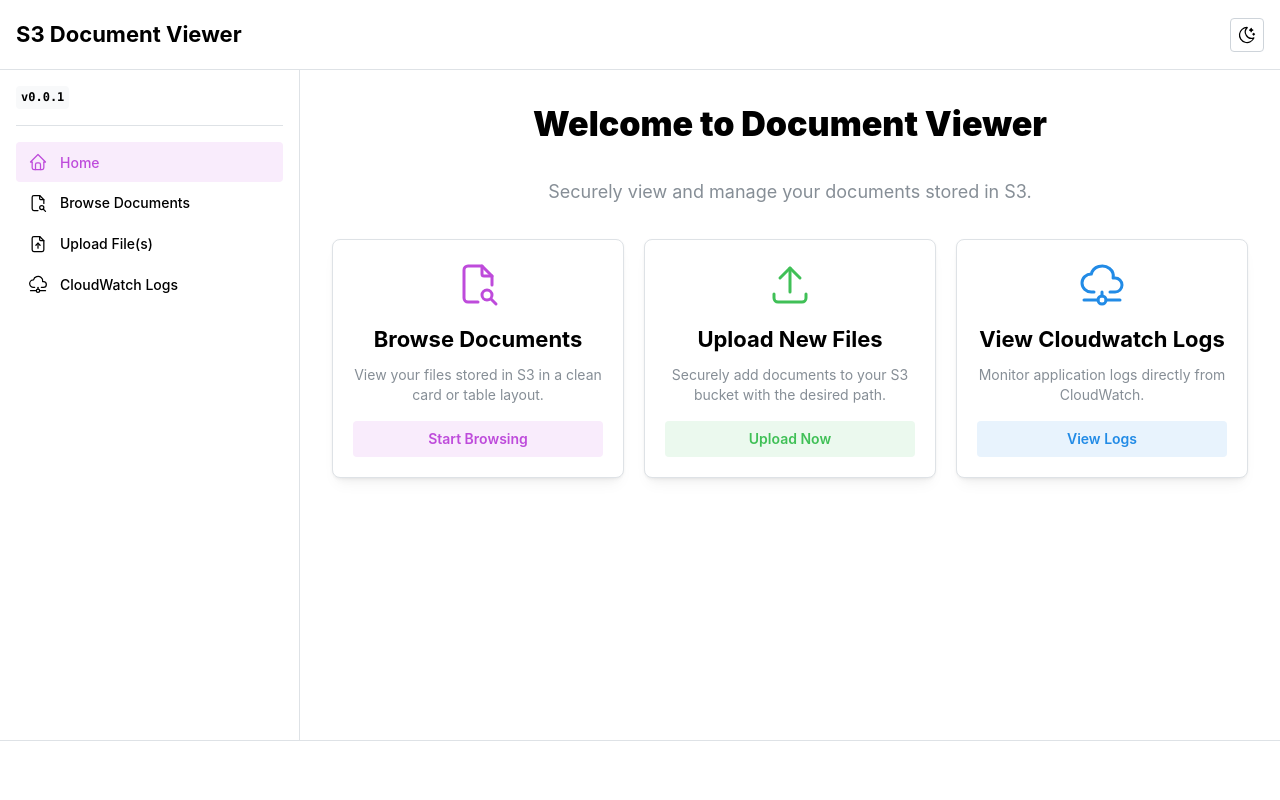
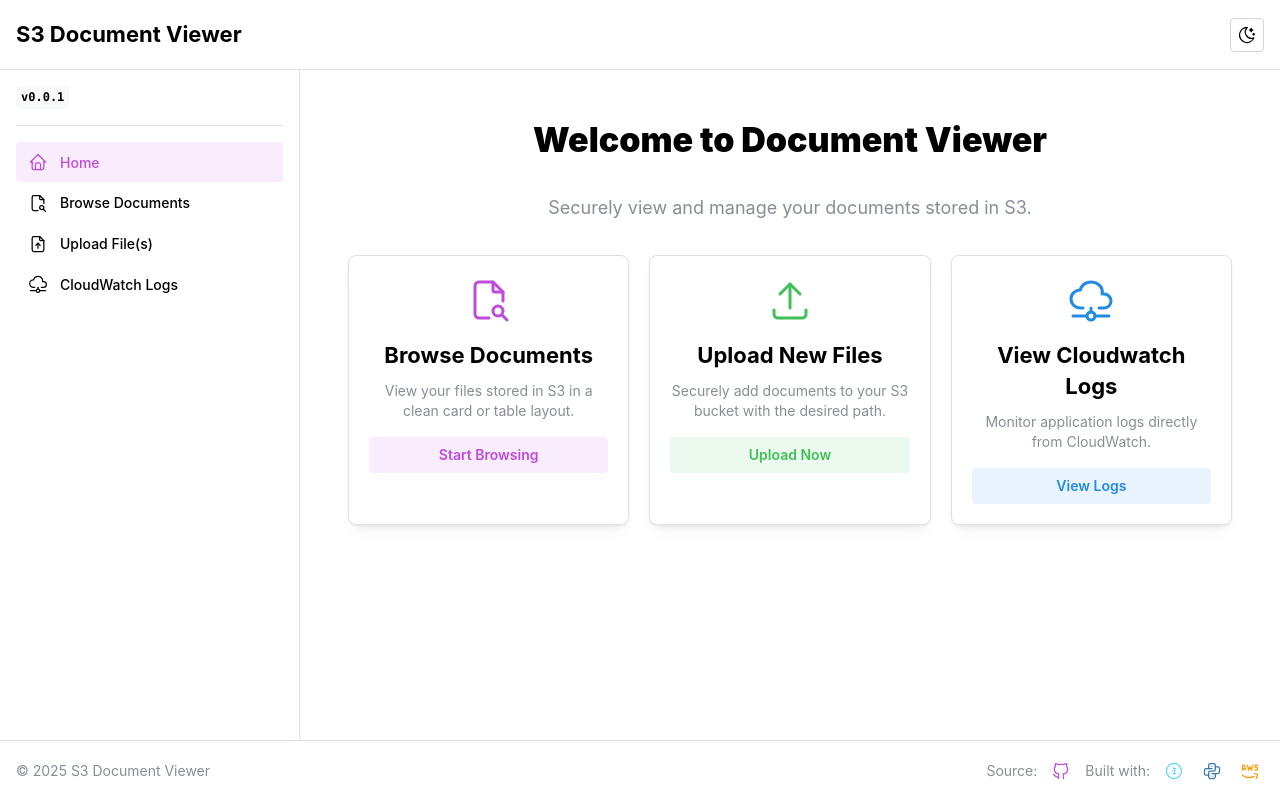
Before and after one commit to nsledford22/s3-file-viewer, a React (Vite) app in the folder frontend/: page / in a window 1280 px wide. Built offline with nearby package versions, Linux system fonts and the light colour scheme; no server answers.

Commit message:
final touches

```diff
--- a/frontend/package.json
+++ b/frontend/package.json
@@ -22,6 +22,7 @@
     "react-dom": "^19.2.0",
     "react-pdf": "^10.2.0",
     "react-router-dom": "^7.11.0",
+    "react-syntax-highlighter": "^16.1.0",
     "xlsx": "https://cdn.sheetjs.com/xlsx-0.20.3/xlsx-0.20.3.tgz"
   },
   "devDependencies": {
@@ -29,6 +30,7 @@
     "@types/node": "^24.10.1",
     "@types/react": "^19.2.5",
     "@types/react-dom": "^19.2.3",
+    "@types/react-syntax-highlighter": "^15.5.13",
     "@vitejs/plugin-react-swc": "^4.2.2",
     "eslint": "^9.39.1",
     "eslint-plugin-react-hooks": "^7.0.1",
--- a/frontend/src/components/Layout.tsx
+++ b/frontend/src/components/Layout.tsx
@@ -1,9 +1,15 @@
 // src/components/Layout.tsx
 import React from 'react';
-import { AppShell, Group, Title, ActionIcon, useMantineColorScheme } from '@mantine/core';
-import { IconSun, IconMoonStars } from '@tabler/icons-react';
+import { AppShell, Group, Title, ActionIcon, Text, useMantineColorScheme } from '@mantine/core';
+import {
+  IconSun,
+  IconMoonStars,
+  IconBrandGithub,
+  IconBrandMantine,
+  IconBrandPython,
+  IconBrandAws
+} from '@tabler/icons-react';
 import { Navbar } from './Navbar';
-// import { Footer } from './Footer';
 
 interface LayoutProps {
   children: React.ReactNode;
@@ -15,22 +21,21 @@ export function Layout({ children }: LayoutProps) {
 
   return (
     <AppShell
-      header={{ height: 70, offset: true }}
+      header={{ height: 70 }}
       navbar={{
         width: 300,
-        breakpoint: 0, // always visible
+        breakpoint: 'sm',
       }}
       footer={{ height: 60 }}
-      padding={0}
+      padding="md"
     >
       {/* Header */}
       <AppShell.Header p="md">
-        <Group justify="space-between" h="100%">
+        <Group justify="space-between" h="100%" align="center">
           <Title order={3} fw={700}>
             S3 Document Viewer
           </Title>
 
-          <Group>
           <ActionIcon
             variant="default"
             size="lg"
@@ -40,7 +45,6 @@ export function Layout({ children }: LayoutProps) {
             {isDark ? <IconSun size={20} stroke={1.5} /> : <IconMoonStars size={20} stroke={1.5} />}
           </ActionIcon>
         </Group>
-        </Group>
       </AppShell.Header>
 
       {/* Navbar */}
@@ -48,14 +52,70 @@ export function Layout({ children }: LayoutProps) {
         <Navbar />
       </AppShell.Navbar>
 
-      {/* Main Content – THIS is where your routes MUST render */}
+      {/* Main Content */}
       <AppShell.Main>
-        {children}  {/* ← Routes and pages go here */}
+        {children}
       </AppShell.Main>
 
       {/* Footer */}
       <AppShell.Footer p="md">
-        {/* <Footer /> */}
+        <Group justify="space-between" align="center" h="100%">
+          <Text size="sm" c="dimmed">
+            © 2025 S3 Document Viewer
+          </Text>
+
+          <Group gap="xs">
+            <Text size="sm" c="dimmed">
+              Source:
+            </Text>
+            <ActionIcon
+              component="a"
+              href="https://github.com/nsledford22"
+              target="_blank"
+              rel="noopener noreferrer"
+              variant="subtle"
+              title="View source on GitHub"
+            >
+              <IconBrandGithub size={20} stroke={1.5} />
+            </ActionIcon>
+
+            <Text size="sm" c="dimmed">
+              Built with:
+            </Text>
+
+            <ActionIcon
+              component='a'
+              href='https://mantine.dev/'
+              target='_blank'
+              rel='noopener noreferrer'
+              variant="subtle"
+              title="Mantine"
+            >
+              <IconBrandMantine size={20} color="#61DAFB" stroke={1.5} />
+            </ActionIcon>
+
+            <ActionIcon
+              component='a'
+              href='https://fastapi.tiangolo.com/'
+              target='_blank'
+              rel='noopener noreferrer'
+              variant="subtle"
+              title="FastAPI / Python"
+            >
+              <IconBrandPython size={20} color="#3776AB" stroke={1.5} />
+            </ActionIcon>
+            <ActionIcon
+              component='a'
+              href='https://aws.amazon.com/'
+              target='_blank'
+              rel='noopener noreferrer'
+              variant="subtle"
+              title="AWS"
+            >
+              <IconBrandAws size={20} color="#FF9900" stroke={1.5} />
+            </ActionIcon>
+          </Group>
+        </Group>
       </AppShell.Footer>
     </AppShell>
   );
--- a/frontend/src/pages/BrowseDocuments.tsx
+++ b/frontend/src/pages/BrowseDocuments.tsx
@@ -38,9 +38,21 @@ import {
   IconFileTypeDocx,
   IconChevronRight,
   IconTrash,
+  IconBrandPython,
+  IconBrandHtml5,
+  IconBrandCss3,
+  IconBrandJavascript,
+  IconBrandTypescript,
+  IconJson,
+  IconFileText,
+  IconSql
 } from '@tabler/icons-react';
 import * as XLSX from 'xlsx';
 import mammoth from 'mammoth';
+import SyntaxHighlighter from 'react-syntax-highlighter';
+import atomOneDark from 'react-syntax-highlighter/dist/esm/styles/hljs/atom-one-dark';
+import atomOneLight from 'react-syntax-highlighter/dist/esm/styles/hljs/atom-one-light';
+import { useMantineColorScheme } from '@mantine/core';
 
 const API_BASE_URL = import.meta.env.VITE_API_URL;
 
@@ -49,6 +61,7 @@ interface S3File {
   name: string;
   size: number;
   last_modified: string;
+  rawContent?: string; // For code files
 }
 
 interface S3Folder {
@@ -56,28 +69,54 @@ interface S3Folder {
   name: string;
 }
 
-const getFileType = (filename: string): 'pdf' | 'docx' | 'doc' | 'excel' | 'csv' | 'other' => {
+const getFileType = (filename: string): 'pdf' | 'docx' | 'doc' | 'excel' | 'csv' | 'code' | 'other' => {
   const ext = filename.toLowerCase().split('.').pop() || '';
   if (ext === 'pdf') return 'pdf';
   if (ext === 'docx') return 'docx';
   if (ext === 'doc') return 'doc';
   if (['xlsx', 'xls'].includes(ext)) return 'excel';
   if (ext === 'csv') return 'csv';
+  if (['html', 'htm', 'js', 'jsx', 'ts', 'tsx', 'css', 'json', 'xml', 'yaml', 'yml', 'txt', 'md', 'py', 'java', 'sh', 'sql', 'log'].includes(ext)) return 'code';
   return 'other';
 };
 
 const getFileIcon = (filename: string, size: number = 20) => {
-  const type = getFileType(filename);
+  const ext = filename.toLowerCase().split('.').pop() || '';
 
-  switch (type) {
+  switch (ext) {
     case 'pdf':
       return <IconFileTypePdf size={size} color="#ED2224" />;
-    case 'excel':
+    case 'xlsx':
+    case 'xls':
       return <IconFileTypeXls size={size} color="#008000" />;
     case 'csv':
       return <IconFileTypeCsv size={size} color="#008040" />;
     case 'docx':
+    case 'doc':
       return <IconFileTypeDocx size={size} color="#00A2ED" />;
+
+    // Code/Text files
+    case 'html':
+    case 'htm':
+      return <IconBrandHtml5 size={size} color="#E34F26" />;
+    case 'css':
+      return <IconBrandCss3 size={size} color="#1572B6" />;
+    case 'js':
+    case 'jsx':
+      return <IconBrandJavascript size={size} color="#F7DF1E" />;
+    case 'ts':
+    case 'tsx':
+      return <IconBrandTypescript size={size} color="#3178C6" />;
+    case 'py':
+      return <IconBrandPython size={size} color="#3776AB" />;
+    case 'json':
+      return <IconJson size={size} color="#F7DF1E" />;
+    case 'txt':
+    case 'log':
+    case 'md':
+      return <IconFileText size={size} color="#7950F2" />;
+    case 'sql':
+      return <IconSql size={size} color="#F29111" />;
     default:
       return <IconFile size={size} color="gray" />;
   }
@@ -94,16 +133,19 @@ const getItemsPerPage = (density: number): number => {
 };
 
 export function BrowseDocuments() {
+  const { colorScheme } = useMantineColorScheme();
+  const isDark = colorScheme === 'dark';
+
   const [viewMode, setViewMode] = useState<'cards' | 'table'>('cards');
   const [searchQuery, setSearchQuery] = useState('');
   const [currentPage, setCurrentPage] = useState(1);
   const [files, setFiles] = useState<S3File[]>([]);
   const [folders, setFolders] = useState<S3Folder[]>([]);
-  const [currentPrefix, setCurrentPrefix] = useState(''); // Root = bucket root
+  const [currentPrefix, setCurrentPrefix] = useState('');
   const [loading, setLoading] = useState(true);
   const [error, setError] = useState<string | null>(null);
   const [selectedFile, setSelectedFile] = useState<S3File | null>(null);
-  const [previewContent, setPreviewContent] = useState<'loading' | 'iframe' | 'word' | 'spreadsheet' | 'error'>('loading');
+  const [previewContent, setPreviewContent] = useState<'loading' | 'iframe' | 'word' | 'spreadsheet' | 'code' | 'error'>('loading');
   const [wordHtml, setWordHtml] = useState<string>('');
   const [sheetData, setSheetData] = useState<any[][]>([]);
   const [density, setDensity] = useState(4);
@@ -145,7 +187,7 @@ export function BrowseDocuments() {
     }
   }, [selectedBucket]);
 
-  // Breadcrumbs: bucket as root
+  // Breadcrumbs
   const breadcrumbItems = currentPrefix
     .split('/')
     .filter(Boolean)
@@ -242,6 +284,17 @@ export function BrowseDocuments() {
 
       const blob = await response.blob();
       const arrayBuffer = await blob.arrayBuffer();
+      const textDecoder = new TextDecoder('utf-8');
+      const textContent = textDecoder.decode(arrayBuffer);
+
+      const ext = file.name.toLowerCase().split('.').pop() || '';
+      const codeExtensions = ['html', 'htm', 'js', 'jsx', 'ts', 'tsx', 'css', 'json', 'xml', 'yaml', 'yml', 'txt', 'md', 'py', 'java', 'sh', 'sql', 'log'];
+
+      if (codeExtensions.includes(ext)) {
+        (file as any).rawContent = textContent;
+        setPreviewContent('code');
+        return;
+      }
 
       const type = getFileType(file.name);
 
@@ -287,7 +340,6 @@ export function BrowseDocuments() {
         icon: <IconTrash size={18} />,
       });
 
-      // Refresh current folder
       const refreshed = await fetch(
         `${API_BASE_URL}/list_files?bucket_name=${encodeURIComponent(selectedBucket!)}&prefix=${encodeURIComponent(currentPrefix)}`
       );
@@ -373,7 +425,7 @@ export function BrowseDocuments() {
         Browse Documents
       </Title>
 
-      {/* Top Controls: Bucket + Search + Density (inline) */}
+      {/* Top Controls: Bucket + Search + Density */}
       <Group justify="space-between" align="end" mb="xl" wrap="wrap">
         <Select
           placeholder="Select bucket..."
@@ -416,7 +468,6 @@ export function BrowseDocuments() {
 
       {/* Pagination */}
       <Group justify="flex-end" align="center" mb="xl" wrap="nowrap">
-
         {totalPages > 1 && (
           <Pagination
             total={totalPages}
@@ -655,6 +706,50 @@ export function BrowseDocuments() {
             {(() => {
               if (!selectedFile) return null;
 
+              const ext = selectedFile.name.toLowerCase().split('.').pop() || '';
+              const codeExtensions = ['html', 'htm', 'js', 'jsx', 'ts', 'tsx', 'css', 'json', 'xml', 'yaml', 'yml', 'txt', 'md', 'py', 'java', 'sh', 'sql', 'log'];
+
+              if (codeExtensions.includes(ext)) {
+                const languageMap: Record<string, string> = {
+                  js: 'javascript',
+                  jsx: 'javascript',
+                  ts: 'typescript',
+                  tsx: 'typescript',
+                  html: 'html',
+                  htm: 'html',
+                  json: 'json',
+                  css: 'css',
+                  xml: 'xml',
+                  yaml: 'yaml',
+                  yml: 'yaml',
+                  md: 'markdown',
+                  py: 'python',
+                  sh: 'bash',
+                  sql: 'sql',
+                };
+
+                const language = languageMap[ext] || 'text';
+
+                return (
+                  <ScrollArea h="100%">
+                    <SyntaxHighlighter
+                      language={language}
+                      style={isDark ? atomOneDark : atomOneLight}
+                      showLineNumbers
+                      wrapLines
+                      customStyle={{
+                        margin: 0,
+                        borderRadius: 'var(--mantine-radius-md)',
+                        padding: '1.5rem',
+                        fontSize: '14px',
+                      }}
+                    >
+                      {(selectedFile as any).rawContent || '// Unable to display content'}
+                    </SyntaxHighlighter>
+                  </ScrollArea>
+                );
+              }
+
               const type = getFileType(selectedFile.name);
 
               if (previewContent === 'iframe' || type === 'pdf' || type === 'other') {
@@ -745,7 +840,7 @@ export function BrowseDocuments() {
 
               return (
                 <Center h="100%">
-                  <Text c="dimmed">Loading preview...</Text>
+                  <Text c="dimmed">Preview not available for this file type</Text>
                 </Center>
               );
             })()}
--- a/frontend/src/pages/CloudWatchLogs.tsx
+++ b/frontend/src/pages/CloudWatchLogs.tsx
@@ -171,7 +171,7 @@ export function CloudWatchLogs() {
         <Title order={1}>
           <Group gap="md">
             <IconTerminal size={32} />
-            CloudWatch Logs Viewer
+            Browse CloudWatch Logs
           </Group>
         </Title>
 
--- a/frontend/src/pages/UploadFile.tsx
+++ b/frontend/src/pages/UploadFile.tsx
@@ -182,7 +182,7 @@ export function UploadFile() {
     <Container size="xl" py="xl">
       <Title order={1} mb="xl" ta="center">
         <Group gap="md" justify="center">
-          Upload Files
+          Upload File(s)
         </Group>
       </Title>
 
```
Also changed, not shown: 1 other file (tests, documents, lock files or other folders). Lines whose indentation alone changed are shown as unchanged.
